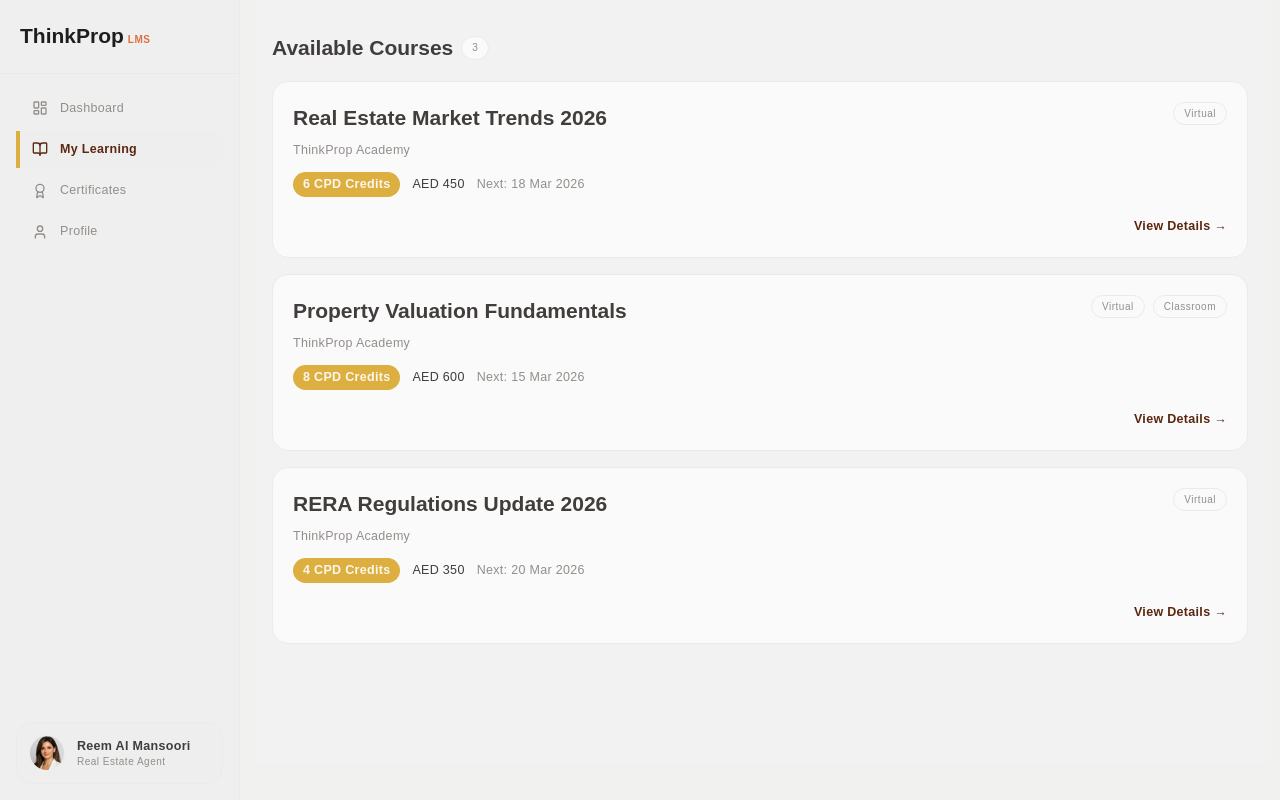
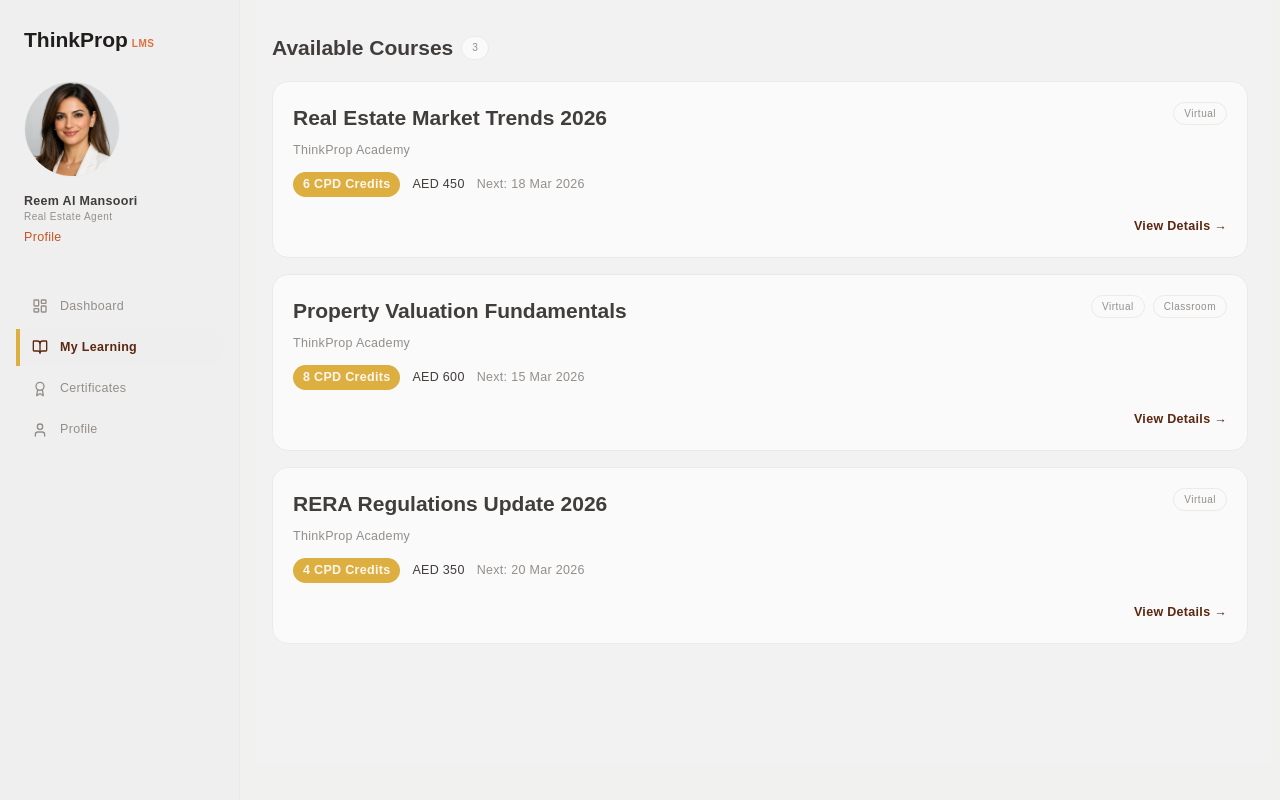
Before and after one commit to Gianeo/thinkprop, a Next.js app: page /learner/courses in a window 1280 px wide. Built offline with nearby package versions, Linux system fonts and the light colour scheme; a web font is replaced by a local one.

Commit message:
new layout learner app 01/03/26

```diff
--- a/components/shared/SidebarNav.tsx
+++ b/components/shared/SidebarNav.tsx
@@ -123,7 +123,7 @@ function SidebarContent({ variant, activePath, closeMobile, items }: SidebarCont
 
   return (
     <>
-      <div className="hidden border-b border-wire-border px-5 py-5 md:block">
+      <div className="hidden p-6 md:block">
         {isLearner ? (
           <ThinkPropLogo />
         ) : (
@@ -132,6 +132,32 @@ function SidebarContent({ variant, activePath, closeMobile, items }: SidebarCont
           </p>
         )}
       </div>
+
+      {isLearner ? (
+        <div className="p-6 pt-0">
+          <div className="flex flex-col items-start gap-4">
+            <div className="relative size-24 overflow-hidden rounded-full border border-wire-border">
+              <Image
+                src="/images/Reem-profile.webp"
+                alt="Reem profile"
+                fill
+                className="object-cover"
+              />
+            </div>
+            <div>
+              <p className="type-body-sm font-semibold text-default">Reem Al Mansoori</p>
+              <p className="type-caption text-muted">Real Estate Agent</p>
+              <Link
+                href="/learner/dashboard#profile"
+                onClick={closeMobile}
+                className="type-body-sm mt-1 inline-block text-primary-default hover:underline"
+              >
+                Profile
+              </Link>
+            </div>
+          </div>
+        </div>
+      ) : null}
 
       <nav className="flex-1 space-y-1 p-4">
         {items.map((item) => {
@@ -170,32 +196,19 @@ function SidebarContent({ variant, activePath, closeMobile, items }: SidebarCont
         })}
       </nav>
 
-      <div className={`m-4 mt-auto rounded-xl border p-3 ${isLearner ? 'border-wire-border bg-level-0' : 'border-[hsl(var(--neutral-weakest)/0.2)] bg-[hsl(var(--neutral-weakest)/0.1)]'}`}>
-        <div className="flex items-center gap-3">
-          {isLearner ? (
-            <div className="relative h-9 w-9 overflow-hidden rounded-full border border-wire-border">
-              <Image
-                src="/images/Reem-profile.webp"
-                alt="Reem profile"
-                fill
-                className="object-cover"
-              />
-            </div>
-          ) : (
+      {!isLearner ? (
+        <div className="m-4 mt-auto rounded-xl border border-[hsl(var(--neutral-weakest)/0.2)] bg-[hsl(var(--neutral-weakest)/0.1)] p-3">
+          <div className="flex items-center gap-3">
             <div className="flex h-9 w-9 items-center justify-center rounded-full bg-neutral-weakest text-primary-loud type-body-sm font-semibold">
               TH
             </div>
-          )}
-          <div>
-            <p className={`type-body-sm font-semibold ${isLearner ? 'text-default' : 'text-muted'}`}>
-              {isLearner ? 'Reem Al Mansoori' : 'Tariq Hamdan'}
-            </p>
-            <p className={`type-caption ${isLearner ? 'text-muted' : 'text-[hsl(var(--neutral-weakest)/0.7)]'}`}>
-              {isLearner ? 'Real Estate Agent' : 'Admin'}
-            </p>
+            <div>
+              <p className="type-body-sm font-semibold text-muted">Tariq Hamdan</p>
+              <p className="type-caption text-[hsl(var(--neutral-weakest)/0.7)]">Admin</p>
+            </div>
           </div>
         </div>
-      </div>
+      ) : null}
     </>
   )
 }
```
